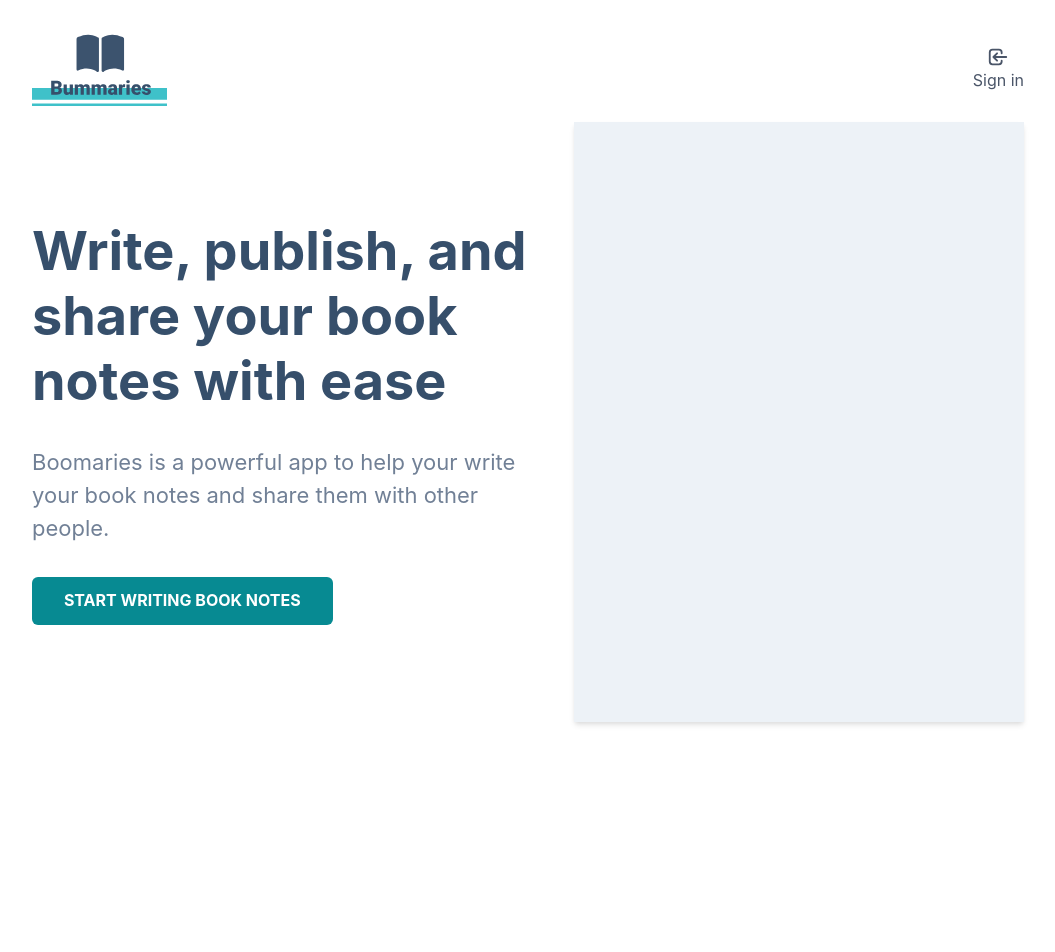
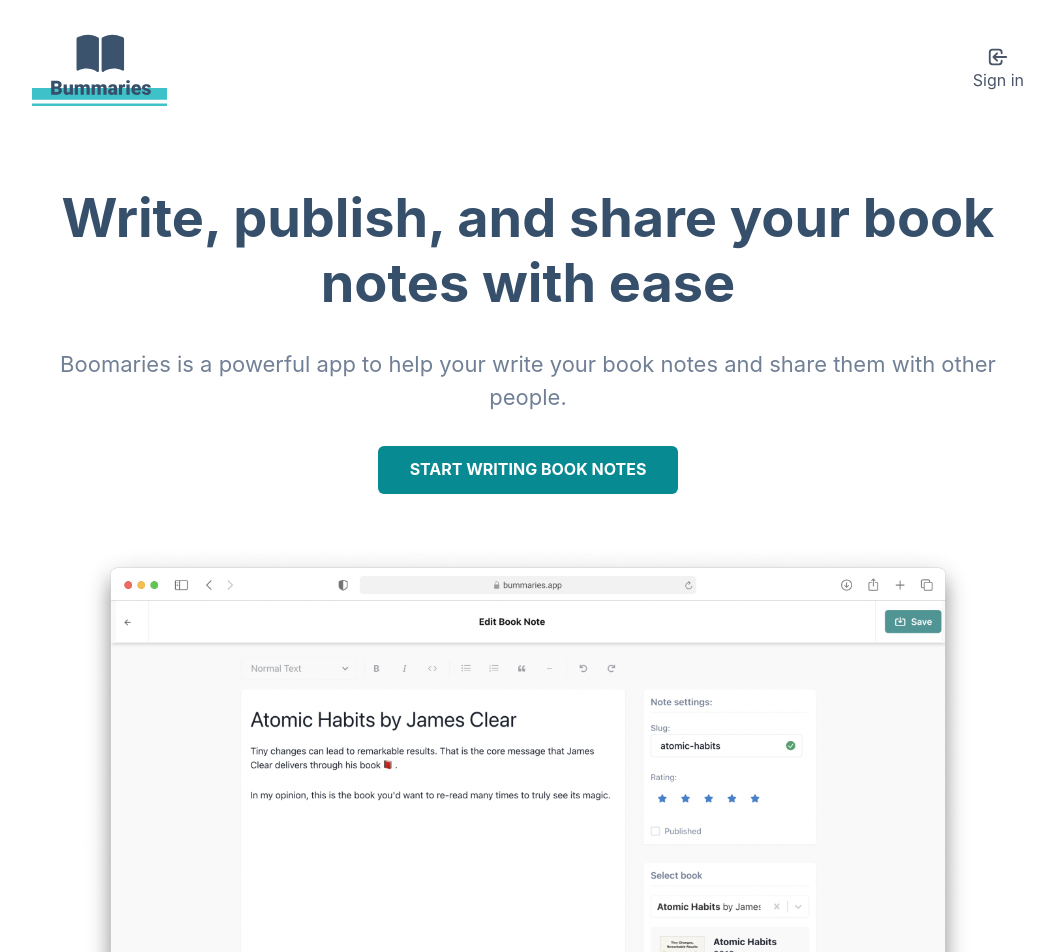
Before and after one commit to madebyaman/book-notes, a Next.js app: page / in a window 1280 px wide. Shown: the top 952 px of the page, without its empty margins (112-1167 px from the left). Before the commit the page ends 832 px from the top, so only its background shows below. Built offline with nearby package versions, Linux system fonts and the light colour scheme; no server answers.

Commit message:
mobile friendly editor & added screenshot in home

```diff
--- a/components/Editor/Sidebar/SelectedBook.tsx
+++ b/components/Editor/Sidebar/SelectedBook.tsx
@@ -27,7 +27,8 @@ const SelectedBook = (): JSX.Element => {
     return () => {
       isSubscribed = false;
     };
-  }, [bookId, fetchBook]);
+    // eslint-disable-next-line react-hooks/exhaustive-deps
+  }, []);
 
   if (loading) {
     return <CircularProgress isIndeterminate color="primary.400" />;
--- a/pages/index.tsx
+++ b/pages/index.tsx
@@ -1,4 +1,12 @@
-import { Box, Button, Container, Flex, Heading, Text } from '@chakra-ui/react';
+import {
+  Box,
+  Button,
+  Container,
+  Flex,
+  Grid,
+  Heading,
+  Text,
+} from '@chakra-ui/react';
 import type { NextPage } from 'next';
 import Image from 'next/image';
 import { useRouter } from 'next/router';
@@ -11,14 +19,14 @@ const Home: NextPage = function () {
     <div>
       <Container maxW="container.lg" mt="8">
         <Nav />
-        <Flex
+        <Grid
+          templateColumns={'1fr'}
           alignItems={'center'}
-          justifyContent="space-between"
-          gap="6"
+          gap="12"
           flexDirection={{ base: 'column', md: 'row' }}
-          mt="4"
+          mt="20"
         >
-          <Box>
+          <Box textAlign={'center'}>
             <Heading as="h1" fontSize={'54px'} color="text.400">
               Write, publish, and share your book notes with ease
             </Heading>
@@ -35,7 +43,7 @@ const Home: NextPage = function () {
               fontWeight="bold"
               color="white"
               _hover={{
-                backgroundColor: 'teal.700',
+                backgroundColor: 'primary.400',
               }}
               // color="white"
               onClick={() => router.push('/signin')}
@@ -43,15 +51,15 @@ const Home: NextPage = function () {
               Start writing book notes
             </Button>
           </Box>
-          <Box>
-            <Box
-              backgroundColor={'gray.100'}
-              width="450px"
-              height="600px"
-              boxShadow={'md'}
+          <Box margin="0 auto">
+            <Image
+              src="/screenshot.png"
+              alt="Bummaries app"
+              width="900px"
+              height="561px"
             />
           </Box>
-        </Flex>
+        </Grid>
       </Container>
     </div>
   );
--- a/pages/signin.tsx
+++ b/pages/signin.tsx
@@ -72,7 +72,7 @@ const Login: NextPage = () => {
               width="135px"
               height="74px"
             />
-            <Heading fontSize={'4xl'} as="h1">
+            <Heading fontSize={'4xl'} as="h1" color="text.400">
               Sign in to your account
             </Heading>
           </Stack>
```
Also changed, not shown: components/Editor/Layout.tsx (+8 -3 lines), components/Editor/NoteEditor.tsx (+4 -7 lines), components/Editor/Sidebar/EditorSidebar.tsx (+7 -7 lines), pages/edit/[id].tsx (+13 -1 lines), public/screenshot.png (added).
